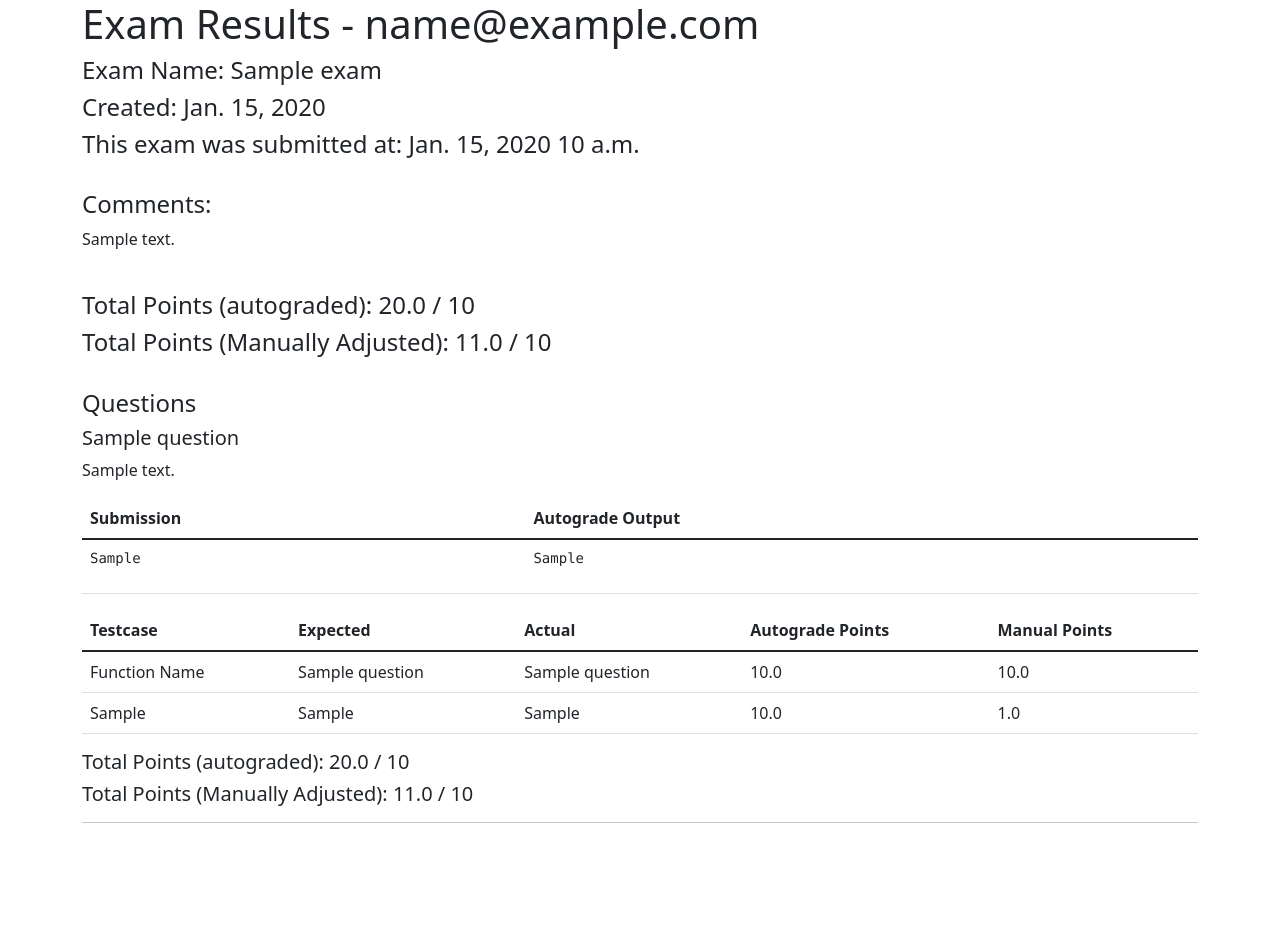
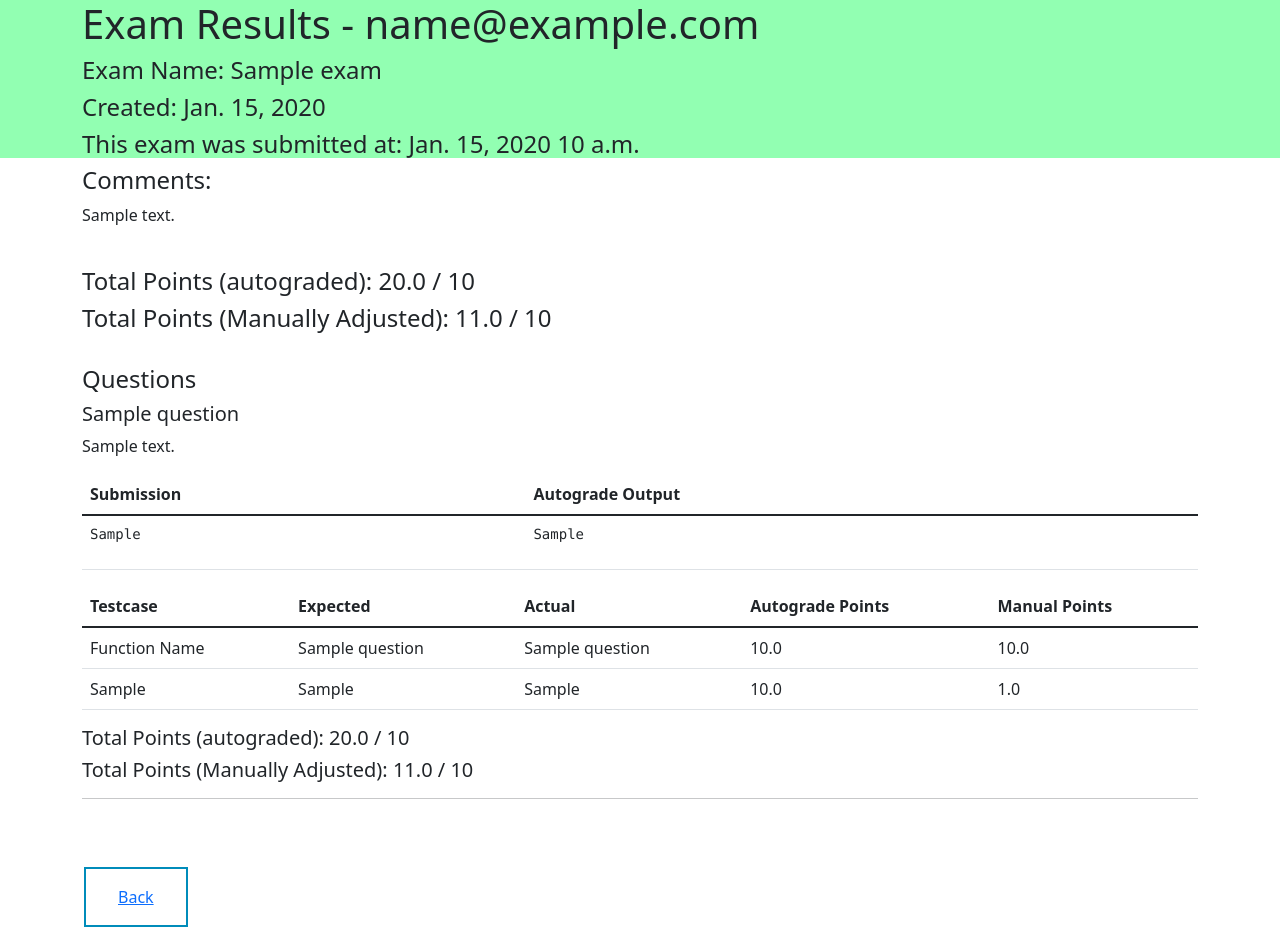
Before and after one commit to Mehakpreet21/OnlineGrading-1, a Django app: page /exam/results/1 in a window 1280 px wide. Before the commit the page ends 823 px from the top, so only its background shows below. Run offline with Django 4.2, Linux system fonts and the light colour scheme; a user stored in the database is signed in; tables that the repository leaves empty hold one stand-in row (values such as "Sample post").

Commit message:
forgot to add background to some pages

```diff
--- a/exam/templates/exam/exam/not_assigned.html
+++ b/exam/templates/exam/exam/not_assigned.html
@@ -33,7 +33,7 @@
 
 
 {% block header %}
-<div class="jumbotron">
+<div class="jumbotron" style="background-color: #FFCCBD;">
   <div class="container">
     <h1 class="display-4">Exam not available yet</h1>
     <p class="lead">Your teacher has to assign an exam before you can take it.</p>
--- a/exam/templates/exam/exam/take.html
+++ b/exam/templates/exam/exam/take.html
@@ -32,7 +32,7 @@
 
 
 {% block header %}
-<div class="jumbotron">
+<div class="jumbotron" style="background-color: #F5FFBD;">
   <div class="container">
     <h1 class="display-4">{{ exam.name }}</h1>
     <p class="lead">This exam was created {{ exam.created|date }} {{ exam.created|time }}</p>
--- a/exam/templates/exam/results/results.html
+++ b/exam/templates/exam/results/results.html
@@ -1,6 +1,47 @@
 {% extends "base.html" %}
 
 {% block title %}Exam Results{% endblock %}
+
+{% block head %}
+
+<style>
+   .button {
+      background-color: #00000F; /* Green */
+      border: none;
+      color: white;
+      padding: 16px 32px;
+      text-align: center;
+      text-decoration: none;
+      display: inline-block;
+      font-size: 16px;
+      margin: 4px 2px;
+      transition-duration: 0.4s;
+      cursor: pointer;
+    }
+    .button1 {
+      background-color: white;
+      color: black;
+      border: 2px solid #008CBA;
+    }
+    .button1:hover {
+      background-color: #008CBA;
+      color: white;
+    }
+</style>
+
+{% endblock %}
+
+{% block header %}
+<div class="jumbotron" style="background-color: #92FFB2;">
+  <div class="container">
+    <h1>Exam Results - {{ taken_by.email }} </h1>
+    <h4>Exam Name: {{ exam.name }}</h4>
+    <h4>Created: {{ exam.created|date }}</h4>
+    <h4>This exam was submitted at: {{ taken_at|date }} {{ taken_at|time }}</h4>
+  </div>
+</div>
+
+{% endblock %}
 
 {% block content %}
 
@@ -9,13 +50,6 @@
 <form method="POST">
 {% csrf_token %}
 {% endif %}
-
-
-<h1>Exam Results - {{ taken_by.email }} </h1>
-<h4>Exam Name: {{ exam.name }}</h4>
-<h4>Created: {{ exam.created|date }}</h4>
-<h4>This exam was submitted at: {{ taken_at|date }} {{ taken_at|time }}</h4>
-<br>
 
 <h4>Comments:</h4>
 {% if can_edit %}
@@ -115,6 +149,10 @@
 <br><br><br>
 {% endif %}
 
+<button class="button button1" name="start">
+  <a href="/">Back</a>
+</button>
+
 {% endblock %}
 
 {% if can_edit %}
```
Also changed, not shown: exam/templates/exam/exam/complete.html (+4 -6 lines), exam/templates/exam/grade/gradedExamsList.html (+41 -3 lines), exam/templates/exam/question/detail.html (+23 -2 lines).
